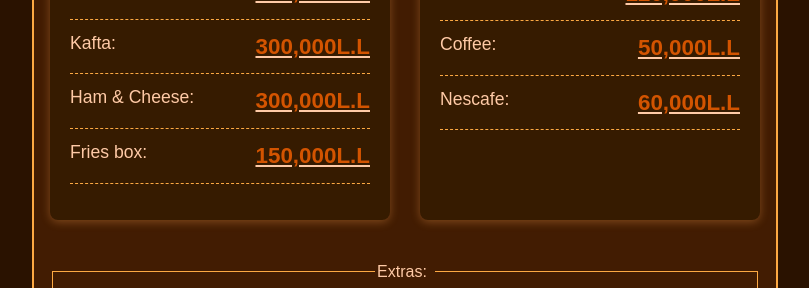
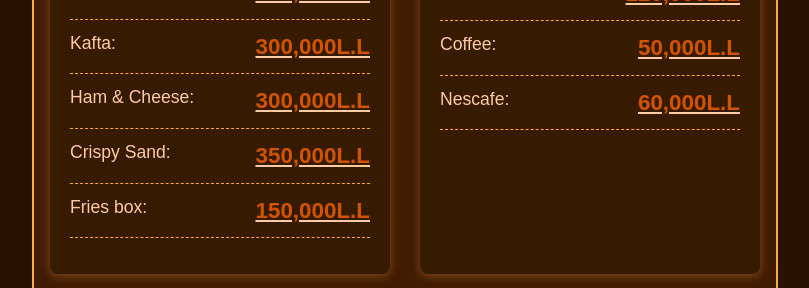
Before and after one commit to payamaya/sandwish, a React (Vite) app: page / in a window 1280 px wide. Shown: the part 860-1148 px from the top of the page, without its empty margins (235-1044 px from the left). Built offline with nearby package versions, Linux system fonts and the light colour scheme.

Commit message:
adding a new itme

```diff
--- a/src/Menu.tsx
+++ b/src/Menu.tsx
@@ -117,6 +117,10 @@ const Menu = () => {
               <span className='price'>300,000L.L</span>
             </li>
             <li>
+              <label htmlFor=''>Crispy Sand:</label>
+              <span className='price'>350,000L.L</span>
+            </li>
+            <li>
               <label htmlFor=''> Fries box:</label>{' '}
               <span className='price'>150,000L.L</span>
             </li>
```
